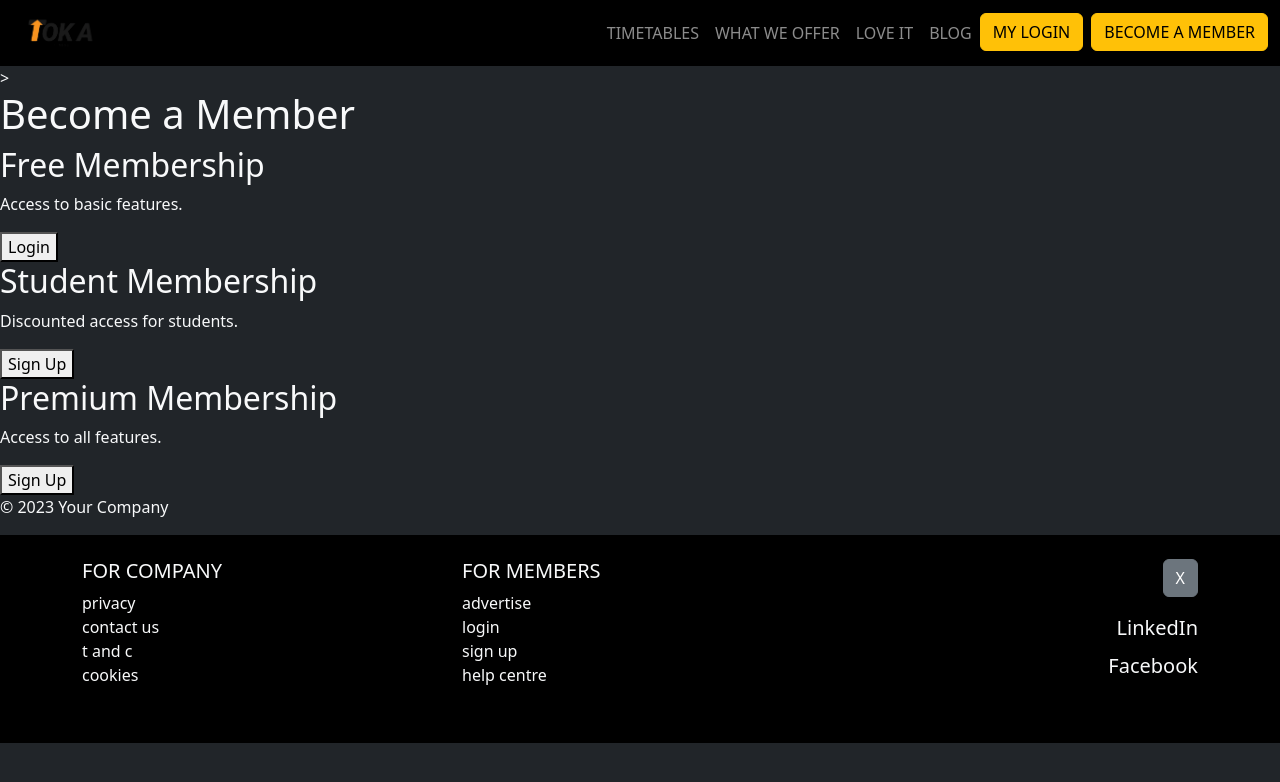
After one commit to b0ssbota/toka3, a Django app: page /membership/ in a window 1280 px wide. The commit adds this page. Shown: the top 782 px of the page. Run offline with Django 5.2, Linux system fonts and the light colour scheme.

Commit message:
member page needs visual fix. also never let copilot fly he dogdey

```diff
--- a/toka/toka/templates/base.html
+++ b/toka/toka/templates/base.html
@@ -74,7 +74,7 @@
                     {% endif %}
 
                     <li class="nav-item">
-                        <a class="btn btn-warning" href="{% url 'home' %}">
+                        <a class="btn btn-warning" href="{% url 'membership_options' %}">
                             Become a Member
                         </a>
                     </li>
--- /dev/null
+++ b/toka/toka/templates/member.html
@@ -0,0 +1,40 @@
+{% extends 'base.html' %}
+{% load static %}
+{% block content %}
+<!DOCTYPE html>
+<html lang="en">
+<head>
+    <meta charset="UTF-8">
+    <meta name="viewport" content="width=device-width, initial-scale=1.0">
+    <title>Membership Options</title>
+    <link rel="stylesheet" href="{% static 'css/style.css' %}">>
+</head>
+<body>
+    <header>
+        <h1>Become a Member</h1>
+    </header>
+    <main>
+        <section class="membership-options">
+            <div class="option">
+                <h2>Free Membership</h2>
+                <p>Access to basic features.</p>
+                <button onclick="window.location.href='/login'">Login</button>
+            </div>
+            <div class="option">
+                <h2>Student Membership</h2>
+                <p>Discounted access for students.</p>
+                <button onclick="window.location.href='/register?type=student'">Sign Up</button>
+            </div>
+            <div class="option">
+                <h2>Premium Membership</h2>
+                <p>Access to all features.</p>
+                <button onclick="window.location.href='/register?type=premium'">Sign Up</button>
+            </div>
+        </section>
+    </main>
+    <footer>
+        <p>&copy; 2023 Your Company</p>
+    </footer>
+</body>
+</html>
+{% endblock content %}
--- a/toka/toka/urls.py
+++ b/toka/toka/urls.py
@@ -26,5 +26,6 @@ urlpatterns = [
     path('logout/', signout_view, name='logout'),
     path('workout/', workout_list, name='workout_list'),
     path('<int:id>/', workout_detail, name='workout_detail'),
+    path('membership/', membership_options, name='membership_options'),
 
 ]
--- a/toka/toka/views.py
+++ b/toka/toka/views.py
@@ -65,3 +65,6 @@ def workout_list(request):
 def workout_detail(request, id):
     workout = get_object_or_404(WorkoutClass, id=id)
     return render(request, "workoutclassindividual.html",{"workout":workout})
+
+def membership_options(request):
+    return render(request, 'member.html')
```
